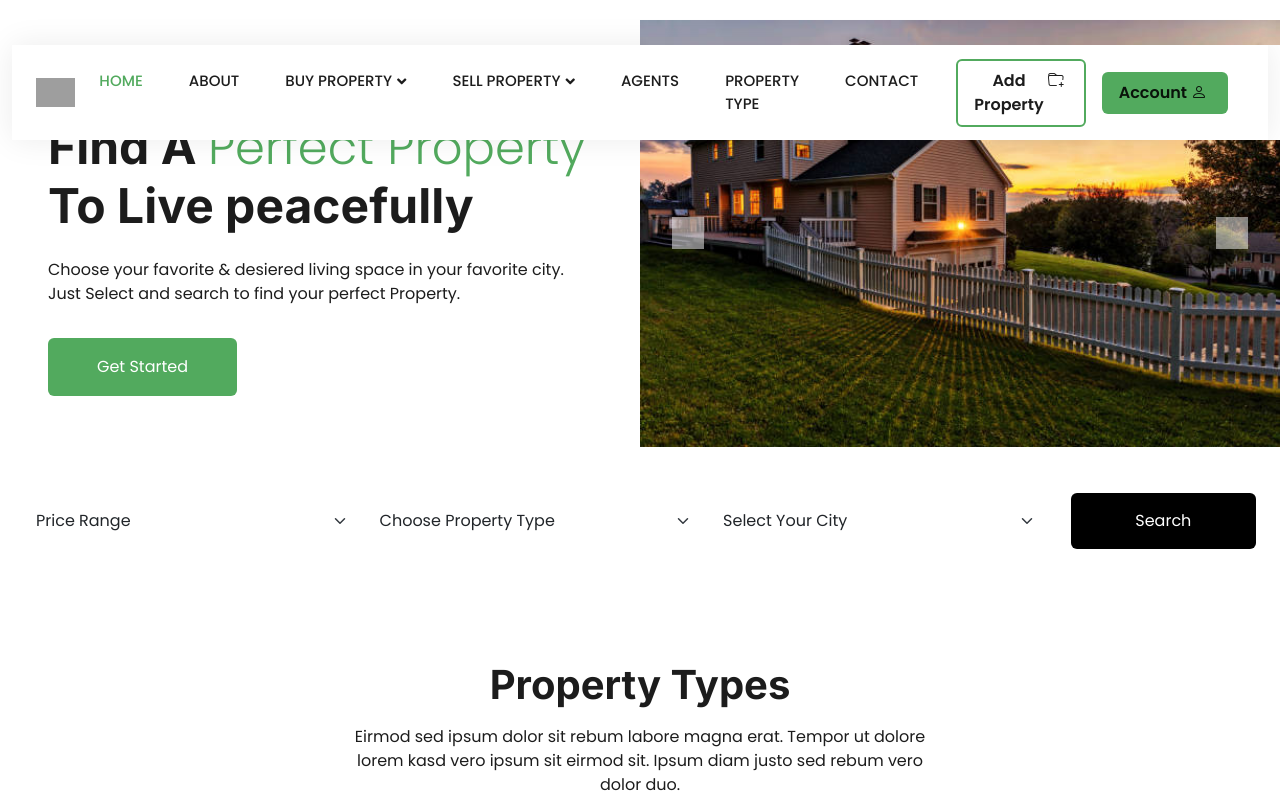
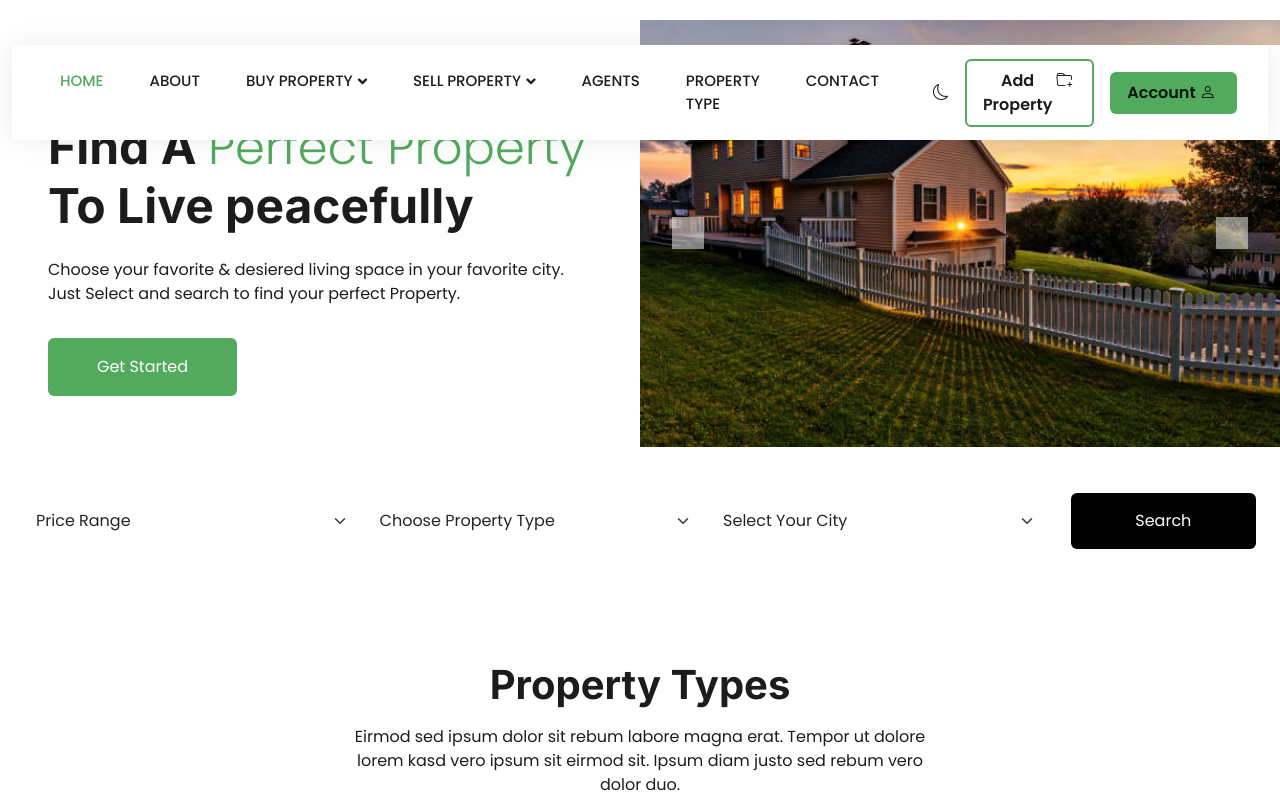
Before and after one commit to fardin-ahmed-shawon/land_hub_, a React (Create React App) app: page / in a window 1280 px wide. Shown: the top 800 px of the page. Built offline with nearby package versions, Linux system fonts and the light colour scheme; grey boxes are pictures that could not be loaded.

Commit message:
up to date

```diff
--- a/src/components/Navbar.js
+++ b/src/components/Navbar.js
@@ -35,8 +35,8 @@ function Navbar() {
                         <img className="img-fluid" src={LOGODARK} alt="Icon" style={{width: '180px'}} />
                     </a>
                 </Link>
-                <button type="button" className="navbar-toggler" data-bs-toggle="collapse" data-bs-target="#navbarCollapse">
-                    <span className="navbar-toggler-icon"></span>
+                <button type="button" className="bg-light navbar-toggler" data-bs-toggle="collapse" data-bs-target="#navbarCollapse">
+                    <span className="bg-light navbar-toggler-icon"></span>
                 </button>
                 <div className="collapse navbar-collapse" id="navbarCollapse">
                     <div className="navbar-nav ms-auto">
@@ -82,6 +82,11 @@ function Navbar() {
                         </Link>
                     </div>
 
+                    <div>
+                        <i style={{cursor: 'pointer'}} class="px-3 bi bi-moon"></i>
+                        {/* <i style={{cursor: 'pointer'}} class="px-3 bi bi-brightness-high"></i> */}
+                    </div>
+
                     <Link style={{ textDecoration: 'none' }} to='/add-property'>
                         <a href="" style={{border: '2px solid #52AA5E'}} className="btn px-3 py-2 d-none d-lg-flex"><b>Add Property</b> <i className="px-1 bi bi-folder-plus"></i></a>
                     </Link>
```
